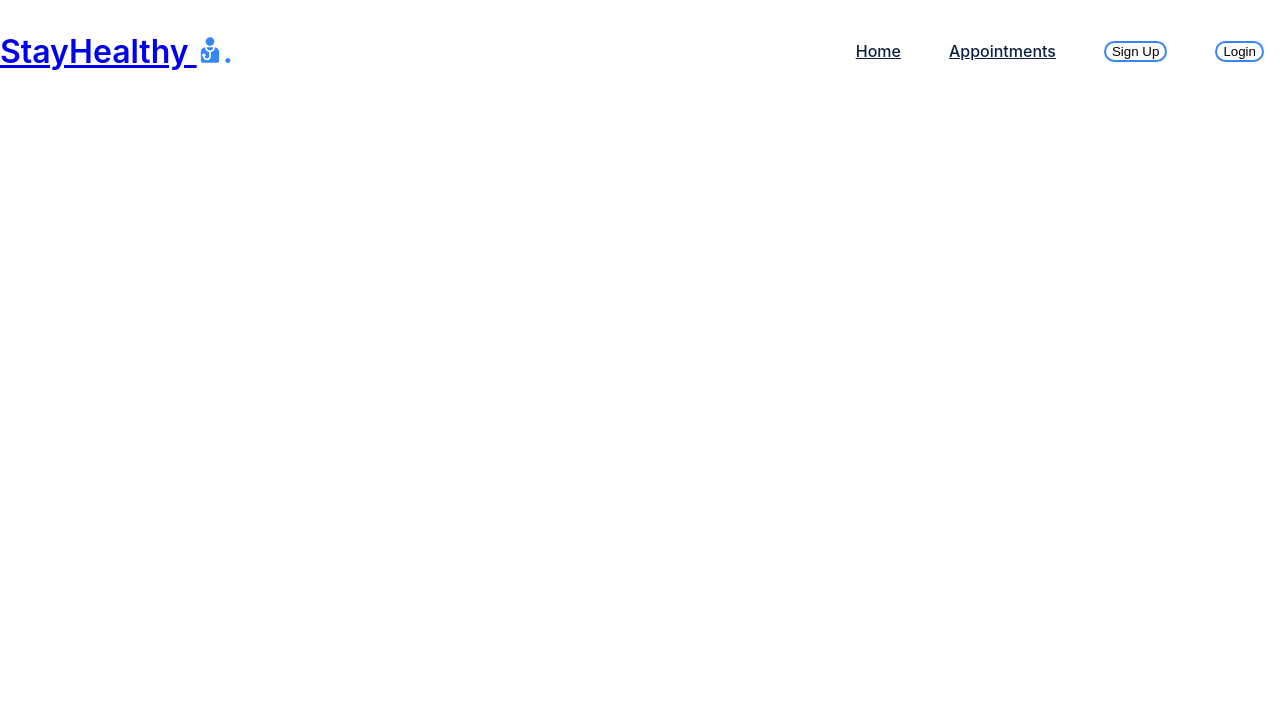
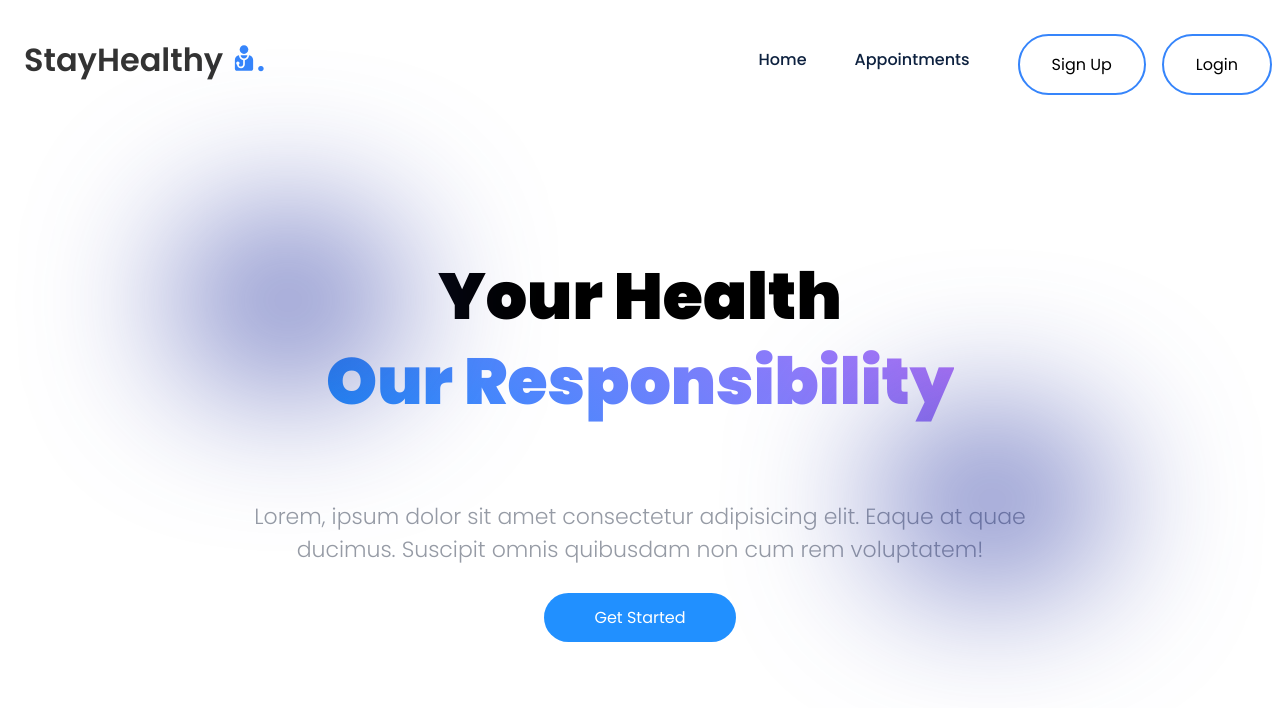
Before and after one commit to rizwan-atta/medical-app-test, a React (Create React App) app: page / in a window 1280 px wide. Shown: the top 708 px of the page. Built offline with nearby package versions, Linux system fonts and the light colour scheme.

Commit message:
included landing page

```diff
--- a/src/App.js
+++ b/src/App.js
@@ -3,13 +3,17 @@
 import { BrowserRouter, Routes, Route } from "react-router-dom";
 
 import Navbar from './Components/Navbar/Navbar';
+import LandingPage from './Components/LandingPage/Landing_Page';
+
 function App() {
 
   return (
     <div className="App">
         <BrowserRouter>
           <Navbar/>
+
               <Routes>
+              <Route path='/' element={<LandingPage/>} />
               </Routes>
 
         </BrowserRouter>
```
Also changed, not shown: src/Components/LandingPage/LandingPage.html (renamed from src/Components/Landing_Page/LandingPage.html), src/Components/LandingPage/Landing_Page.css (renamed from src/Components/Landing_Page/LandingPage.css), src/Components/LandingPage/Landing_Page.js (renamed from src/Components/Landing_Page/LandingPage.js).
